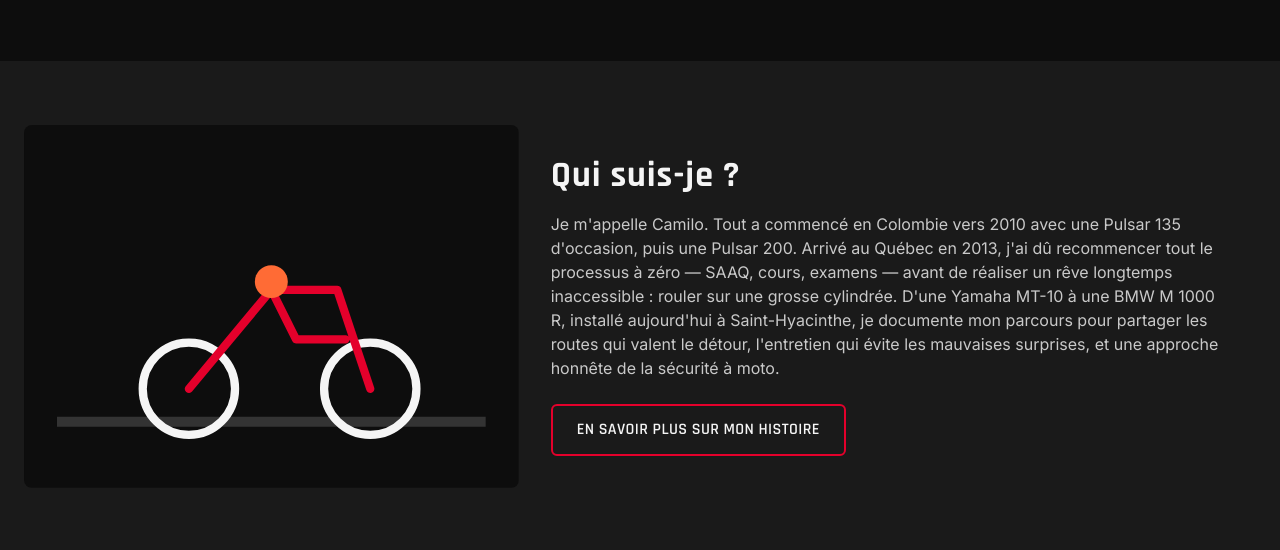
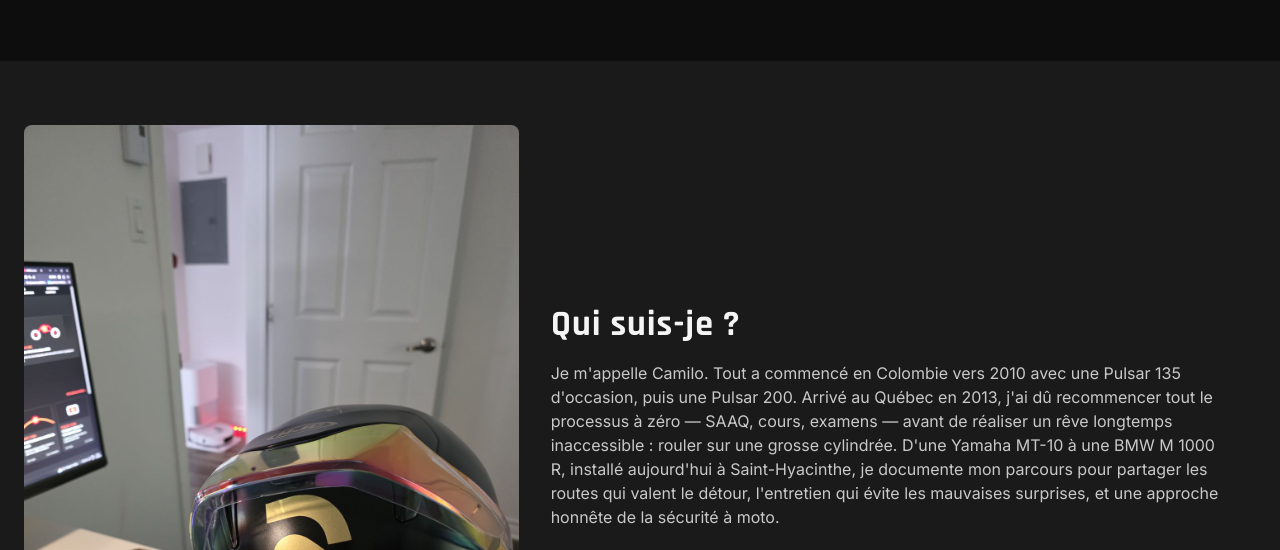
Before and after one commit to camilosolano13-jpg/TP3_SolanoCamilo, a website: page index.html in a window 1280 px wide. Shown: the part 1182-1732 px from the top of the page. Drawn offline with Linux system fonts and the light colour scheme.

Commit message:
content: reorganise les photos reelles (Camilo sur sa moto dans Mon histoire, casque lateral dans Qui suis-je)
Co-Authored-By: Claude Sonnet 5 <noreply@anthropic.com>

```diff
--- a/index.html
+++ b/index.html
@@ -54,7 +54,7 @@
         <div class="col-span-12 lg:col-span-5">
           <div class="card reveal" data-reveal>
             <div class="card__media">
-              <img src="img/camilo-bmw-m1000r.jpg" alt="Camilo et sa BMW M 1000 R" class="h-full w-full object-cover" loading="lazy">
+              <img src="img/casco-visiere-perrita.jpg" alt="Casque de Camilo, décalque de sa chienne sur la visière" class="h-full w-full object-cover" loading="lazy">
               <button type="button" class="card__play absolute" aria-label="Lire la vidéo à la une">
                 <svg width="20" height="20" viewBox="0 0 24 24" fill="currentColor" aria-hidden="true"><path d="M8 5v14l11-7z"/></svg>
               </button>
@@ -140,14 +140,7 @@
     <section class="bg-racing-dark py-16" aria-labelledby="apropos-title">
       <div class="mx-auto grid max-w-7xl grid-cols-12 items-center gap-8 px-4 sm:px-6">
         <div class="col-span-12 lg:col-span-5 reveal" data-reveal>
-          <svg viewBox="0 0 300 220" class="w-full rounded-lg" aria-hidden="true">
-            <rect width="300" height="220" fill="#0D0D0D"/>
-            <path d="M20 180 H280" stroke="#333" stroke-width="6"/>
-            <circle cx="100" cy="160" r="28" fill="none" stroke="#F5F5F5" stroke-width="5"/>
-            <circle cx="210" cy="160" r="28" fill="none" stroke="#F5F5F5" stroke-width="5"/>
-            <path d="M100 160 L150 100 L190 100 L210 160 M150 100 L165 130 L195 130" fill="none" stroke="#E4002B" stroke-width="5" stroke-linecap="round" stroke-linejoin="round"/>
-            <circle cx="150" cy="95" r="10" fill="#FF6B35"/>
-          </svg>
+          <img src="img/casco-lateral-r.jpg" alt="Casque de Camilo, vue latérale" class="w-full rounded-lg" loading="lazy">
         </div>
         <div class="col-span-12 lg:col-span-7 reveal" data-reveal>
           <h2 id="apropos-title" class="section-title">Qui suis-je ?</h2>
```
Also changed, not shown: contact.html (+2 -2 lines).
